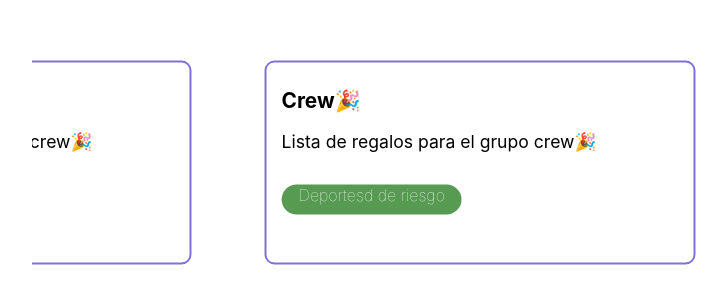
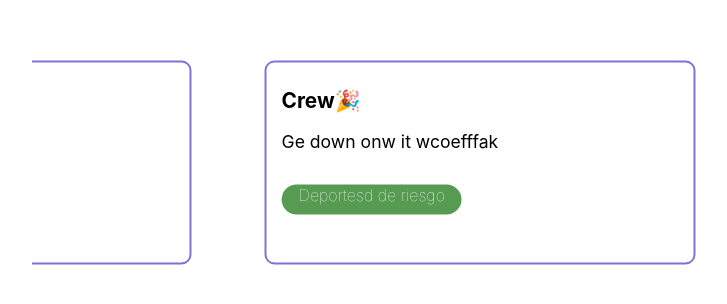
Before and after one commit to CesarDavidMorenR/gift-list-nuwe, a React (Create React App) app: page / in a window 1280 px wide. Shown: the part 188-492 px from the top of the page, without its empty margins (258-985 px from the left). Built offline with nearby package versions, Linux system fonts and the light colour scheme.

Commit message:
Making every intance of the card different with logic

```diff
--- a/src/components/Container.js
+++ b/src/components/Container.js
@@ -8,16 +8,20 @@ import { Header } from "./Header.js";
 // import { Header } from "./Header.js";
 
 export const Container = () => {
+  const text = "sdsds 🎉";
+  const textTwo = 'Ge down onw it wcoefffak';
+
   return (
     <section className="overflowx">
       <div className="cardsContainer">
         <Header />
-        <Description />
+        <Description innertext={textTwo} />
         <Tag />
       </div>
       <div className="cardsContainer">
+
         <Header />
-        <Description />
+        <Description innertext={text} />
         <Tag />
       </div>
     </section>
--- a/src/components/Description.js
+++ b/src/components/Description.js
@@ -1,10 +1,10 @@
 import React from "react";
 // import "../src/App.css";
 
-export const Description = () => {
+export const Description = (props) => {
   return (
     <p className="decription">
-      Lista de regalos para el grupo crew🎉
+      {/* Lista de regalos para el grupo crew */}  {props.innertext}
     </p>
   )
 };
```
